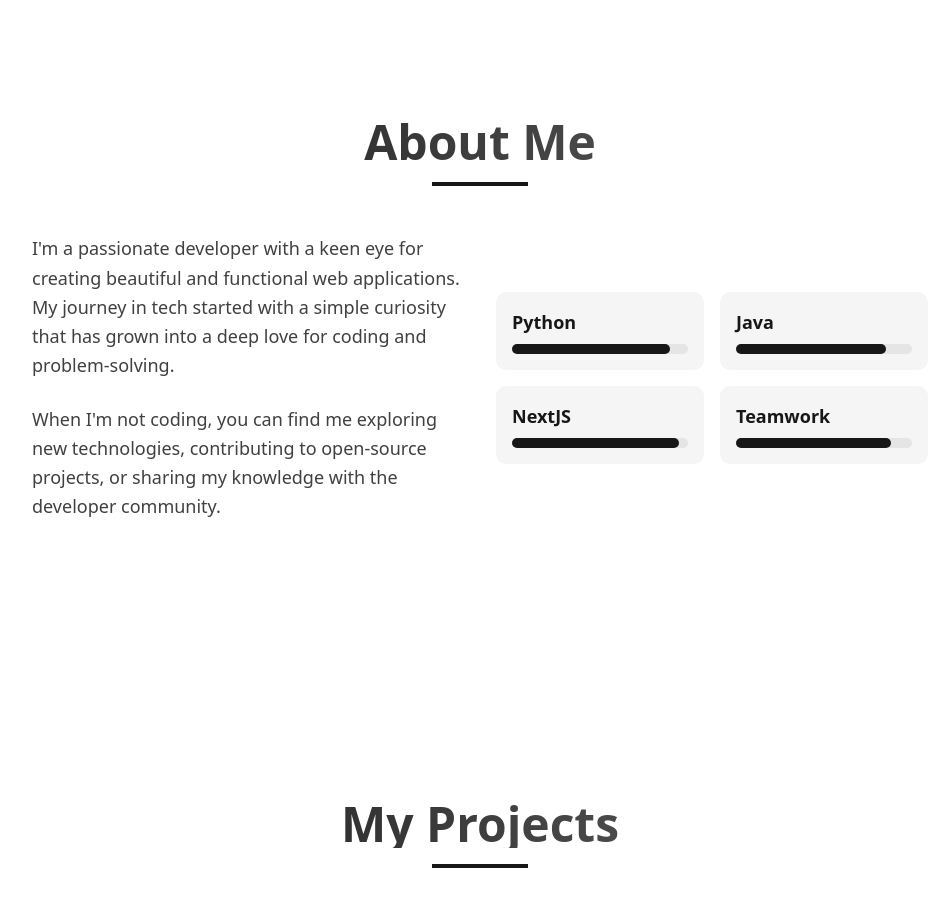
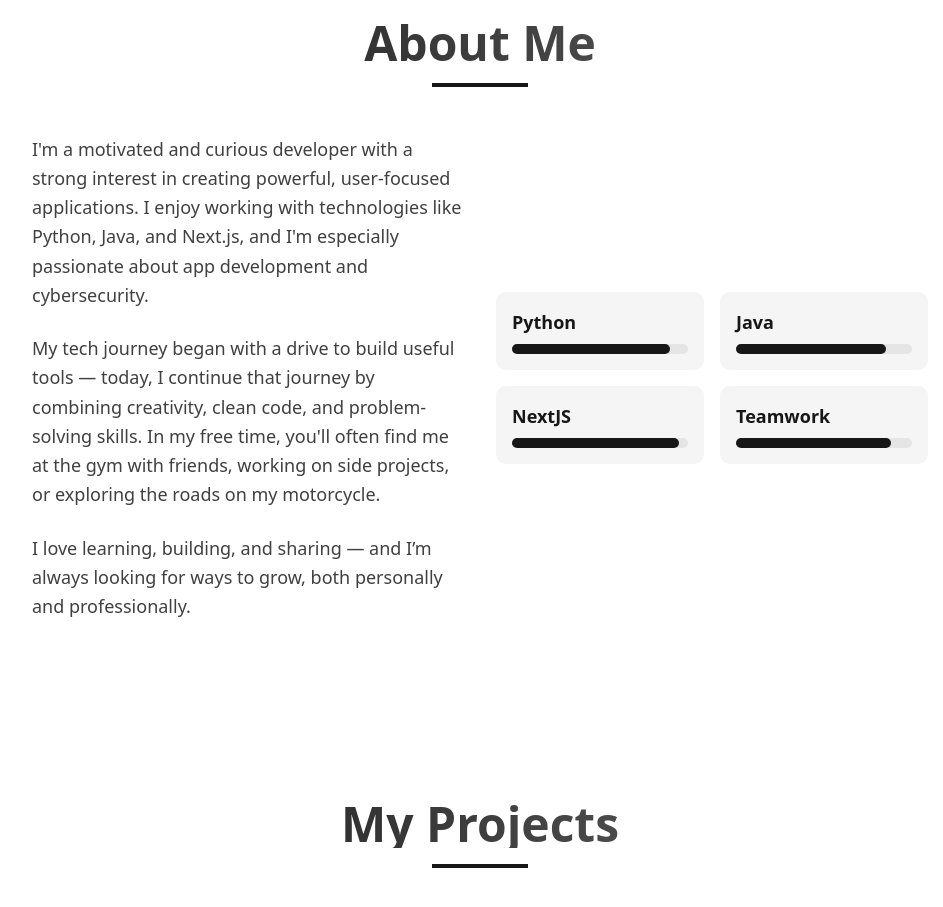
Before and after one commit to im23b-terenzianie/portfolio, a Next.js app: page / in a window 1280 px wide. Shown: the part 880-1787 px from the top of the page, without its empty margins (160-1103 px from the left). Built offline with nearby package versions, Linux system fonts and the light colour scheme.

Commit message:
Personalized About me

```diff
--- a/components/aboutme.tsx
+++ b/components/aboutme.tsx
@@ -48,13 +48,15 @@ const AboutMe = () => {
         <motion.div variants={itemVariants} className="grid md:grid-cols-2 gap-8 items-center">
           <div className="space-y-6">
             <p className="text-lg leading-relaxed text-neutral-700 dark:text-neutral-300">
-              I'm a passionate developer with a keen eye for creating beautiful and functional web applications.
-              My journey in tech started with a simple curiosity that has grown into a deep love for coding
-              and problem-solving.
+              I'm a motivated and curious developer with a strong interest in creating powerful, user-focused applications.
+              I enjoy working with technologies like Python, Java, and Next.js, and I'm especially passionate about app development and cybersecurity.
             </p>
             <p className="text-lg leading-relaxed text-neutral-700 dark:text-neutral-300">
-              When I'm not coding, you can find me exploring new technologies, contributing to open-source
-              projects, or sharing my knowledge with the developer community.
+              My tech journey began with a drive to build useful tools — today, I continue that journey by combining creativity, clean code, and problem-solving skills.
+              In my free time, you'll often find me at the gym with friends, working on side projects, or exploring the roads on my motorcycle.
+            </p>
+            <p className="text-lg leading-relaxed text-neutral-700 dark:text-neutral-300">
+              I love learning, building, and sharing — and I’m always looking for ways to grow, both personally and professionally.
             </p>
           </div>
 
--- a/components/projects.tsx
+++ b/components/projects.tsx
@@ -35,6 +35,7 @@ const projects: Project[] = [
     githubUrl: "https://github.com/im23b-terenzianie/projekt_cyberattacks",
     liveUrl: "https://im23b-terenzianie.github.io/projekt_cyberattacks/main/index.html"
   }
+
 ];
 
 const Projects = () => {
@@ -199,11 +200,10 @@ const Projects = () => {
                 <button
                   key={index}
                   onClick={() => setCurrentIndex(index)}
-                  className={`w-2 h-2 rounded-full transition-colors ${
-                    index === currentIndex
+                  className={`w-2 h-2 rounded-full transition-colors ${index === currentIndex
                       ? 'bg-neutral-900 dark:bg-white'
                       : 'bg-neutral-300 dark:bg-neutral-700'
-                  }`}
+                    }`}
                 />
               ))}
             </div>
```
